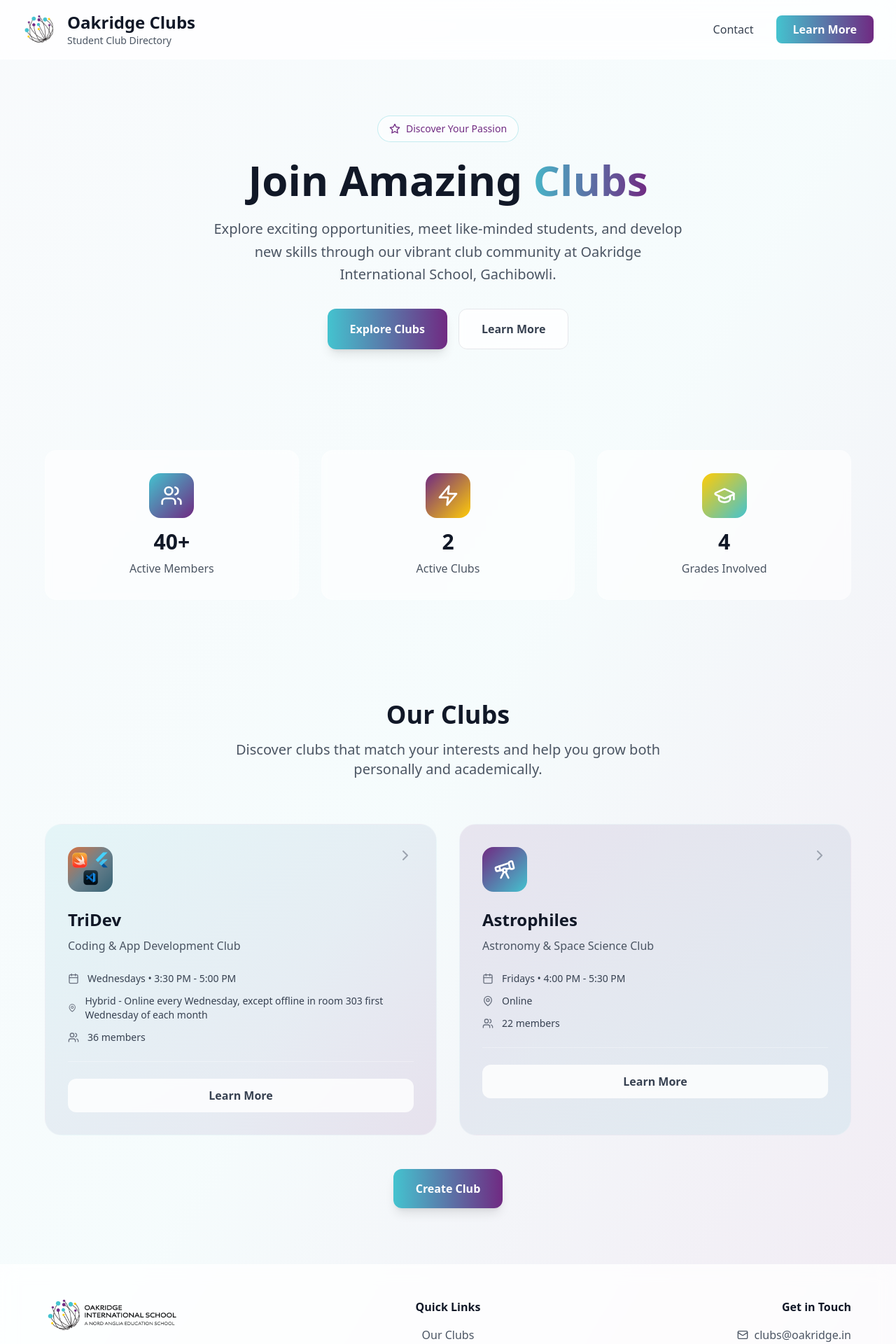
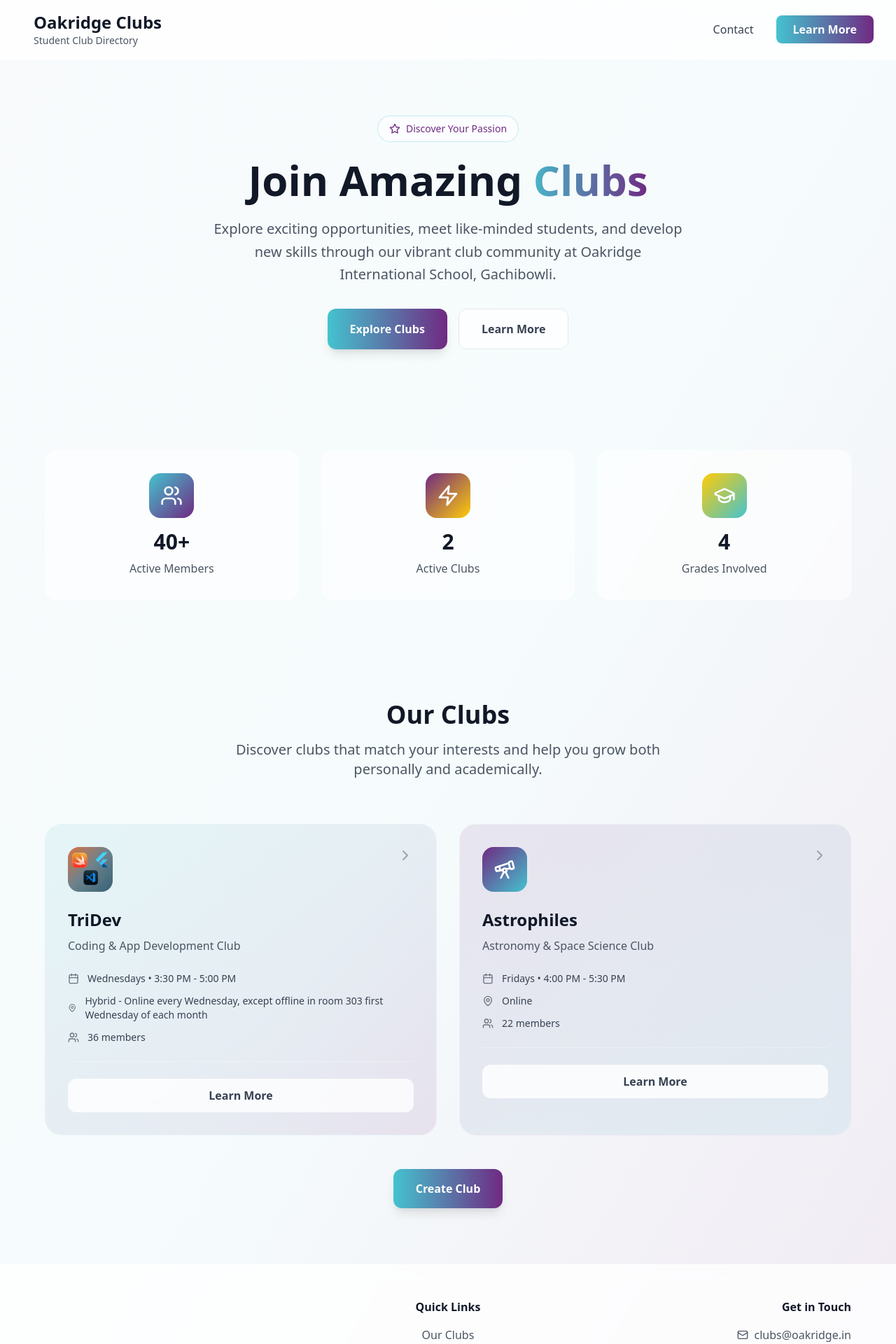
Before and after one commit to gBat-007/oak-clubs, a React (Vite) app in the folder project/: page / in a window 1280 px wide. Shown: the top 1920 px of the page at 70% size. Built offline with nearby package versions, Linux system fonts and the light colour scheme.

Commit message:
Comment out school logo images in App.tsx
All instances of the Oakridge International School logo images have been commented out in the App.tsx file. This may be for design review, troubleshooting, or to temporarily remove branding from the UI.

```diff
--- a/project/src/App.tsx
+++ b/project/src/App.tsx
@@ -182,11 +182,11 @@ function App() {
                 rel="noopener noreferrer"
                 className="hover:opacity-80 transition-opacity duration-200"
               >
-                <img
+                {/* <img
                   src="/cropped-OIS-central-Horizontal-logo-copy-2.png"
                   alt="Oakridge International School"
                   className="h-12 w-auto"
-                />
+                /> */}
               </a>
              <div className="hidden sm:block">
                 <h1 className="text-2xl font-bold text-gray-900">Oakridge Clubs</h1>
@@ -378,11 +378,11 @@ function App() {
                 rel="noopener noreferrer"
                 className="inline-block hover:opacity-80 transition-opacity duration-200"
               >
-                <img
+                {/* <img
                   src="/oak-with-text-logo.png"
                   alt="Oakridge International School"
                   className="h-12 w-auto mx-auto md:mx-0 mb-4"
-                />
+                /> */}
               </a>
             </div>
 
@@ -514,11 +514,11 @@ function ClubDetail({ club, onBack, onJoin, onContact }: { club: Club; onBack: (
               rel="noopener noreferrer"
               className="hover:opacity-80 transition-opacity duration-200 mr-4"
             >
-              <img
+              {/* <img
                 src="/cropped-OIS-central-Horizontal-logo-copy-2.png"
                 alt="Oakridge International School"
                 className="h-12 w-auto"
-              />
+              /> */}
             </a>
            <div>
               <h1 className="text-xl font-bold text-gray-900">{club.name}</h1>
@@ -740,11 +740,11 @@ const handleSubmit = async (e: React.FormEvent<HTMLFormElement>) => {
               rel="noopener noreferrer"
               className="hover:opacity-80 transition-opacity duration-200 mr-4"
             >
-              <img
+              {/* <img
                 src="/cropped-OIS-central-Horizontal-logo-copy-2.png"
                 alt="Oakridge International School"
                 className="h-12 w-auto"
-              />
+              /> */}
             </a>
             <div>
               <h1 className="text-xl font-bold text-gray-900">Join {club.name}</h1>
@@ -1002,11 +1002,11 @@ function JoinSuccess({ club, onBack }: { club: Club; onBack: () => void }) {
               rel="noopener noreferrer"
               className="hover:opacity-80 transition-opacity duration-200 mr-4"
             >
-              <img
+              {/* <img
                 src="/cropped-OIS-central-Horizontal-logo-copy-2.png"
                 alt="Oakridge International School"
                 className="h-12 w-auto"
-              />
+              /> */}
             </a>
             <div>
               <h1 className="text-xl font-bold text-gray-900">Application Submitted</h1>
```
